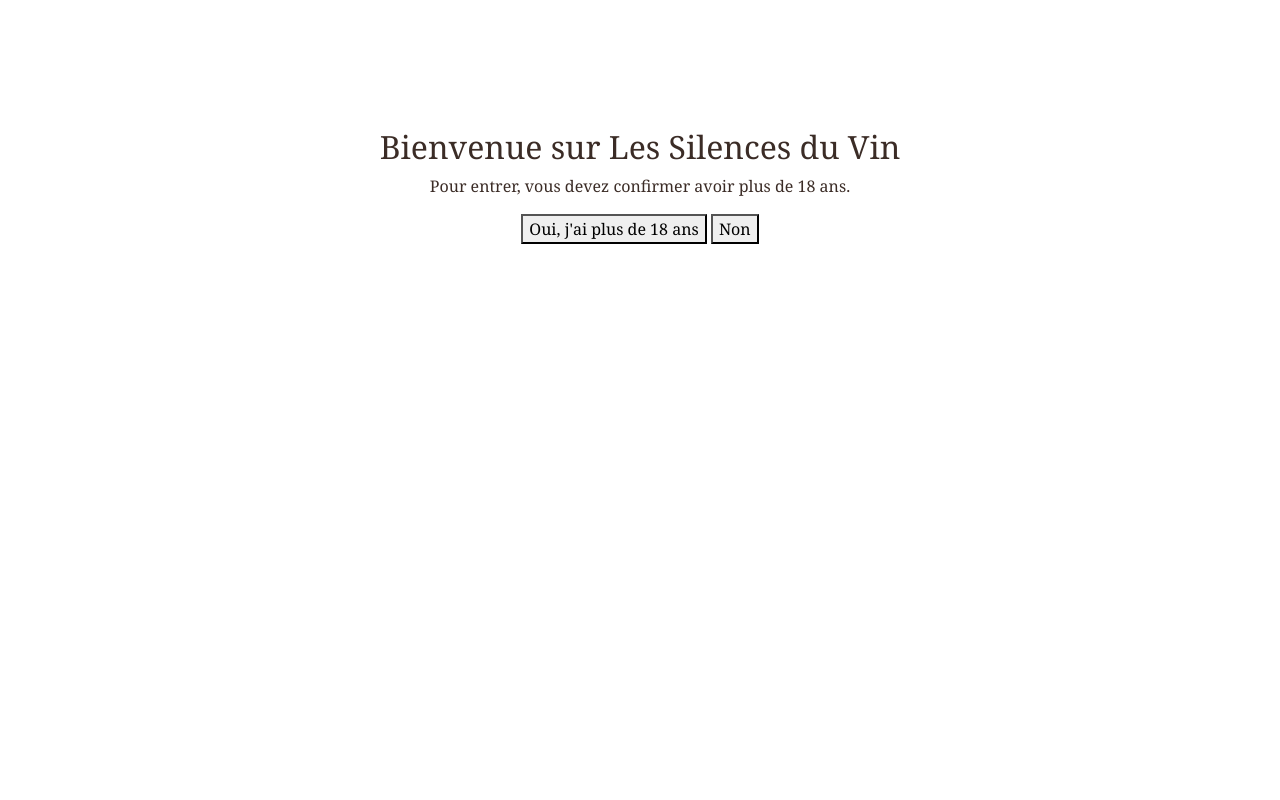
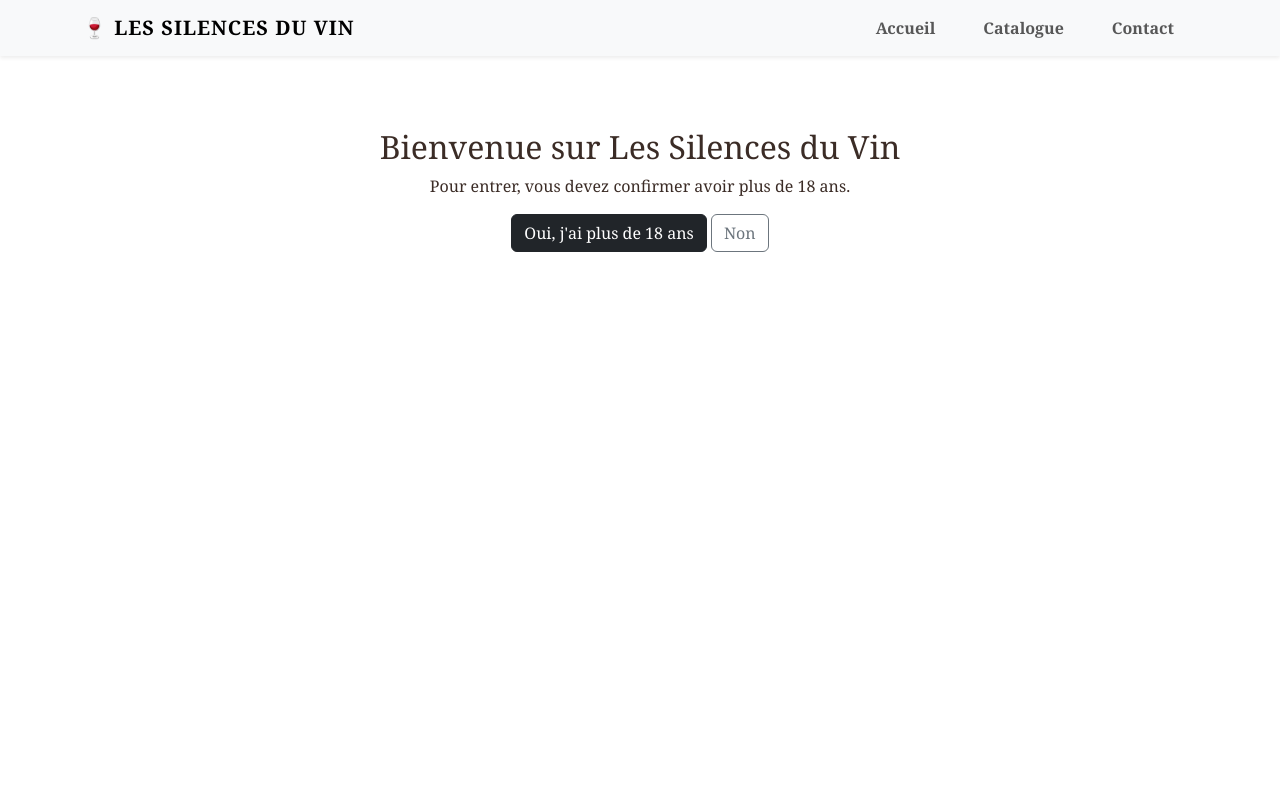
Before and after one commit to Isalys69/lessilencesduvin, a Flask app: page /rouge/ in a window 1280 px wide. Run offline with Flask 3, Linux system fonts and the light colour scheme; data that the repository does not hold is empty.

Commit message:
G1R2C1 – Bootstrap5 dans le menu principal

```diff
--- a/app/static/css/base.css
+++ b/app/static/css/base.css
@@ -15,3 +15,20 @@ body {
     padding: 0;
     min-height: 100vh;
 }
+
+
+
+.navbar-brand {
+  letter-spacing: 0.05em;
+}
+
+.nav-link {
+  transition: color 0.2s ease, background-color 0.2s ease;
+}
+
+.nav-link:hover,
+.nav-link:focus {
+  background-color: #f5f2ed;
+  color: #6a3c1f;  /* ton lie-de-vin doux */
+  border-radius: 0.3rem;
+}
--- a/app/templates/base.html
+++ b/app/templates/base.html
@@ -1,21 +1,15 @@
 <!DOCTYPE html>
 <html lang="fr">
-
 <head>
   <meta charset="UTF-8">
+  <meta name="viewport" content="width=device-width, initial-scale=1.0">
+  <title>Les Silences du Vin</title>
 
-        <title>Les Silences du Vin – L’émotion de nos vins rares</title>
-        <meta name="description" content="Chaque vin est une émotion à partager. Explorez des vins de niche uniques, sélectionnés pour leur âme et leur sincérité.">
-        <meta name="robots" content="index, follow">
-
-        <!-- ✅ Bootstrap 5 (CDN officiel) -->
+  <!-- ✅ Bootstrap CSS -->
   <link href="https://cdn.jsdelivr.net/npm/bootstrap@5.3.0/dist/css/bootstrap.min.css" rel="stylesheet">
 
   <!-- ✅ Ton CSS perso -->
   <link rel="stylesheet" href="{{ url_for('static', filename='css/base.css') }}">
-
-
-
 </head>
 
 <body>
@@ -23,38 +17,61 @@
   <div id="age-gate" style="display:none; position:fixed; top:0; left:0; width:100%; height:100%; background:#fff; text-align:center; padding-top:10%;">
     <h2>Bienvenue sur Les Silences du Vin</h2>
     <p>Pour entrer, vous devez confirmer avoir plus de 18 ans.</p>
-            <button onclick="validateAge(true)">Oui, j'ai plus de 18 ans</button>
-            <button onclick="validateAge(false)">Non</button>
+    <button onclick="validateAge(true)" class="btn btn-dark">Oui, j'ai plus de 18 ans</button>
+    <button onclick="validateAge(false)" class="btn btn-outline-secondary">Non</button>
   </div>
 
   <!-- Bandeau cookies -->
-        <div id="cookie-banner" style="display:none; background:#eee; padding:1em; text-align:center;">
+  <div id="cookie-banner" class="text-center p-3 bg-light shadow-sm" style="display:none;">
     Ce site utilise des cookies techniques essentiels à son fonctionnement.
   </div>
 
-        <!-- Header commun -->
+  <!-- ✅ Barre de navigation Bootstrap -->
   <header>
-            <nav>
-                <a href="/">Accueil</a>
-                <a href="{{ url_for('catalogue.index') }}">Catalogue des vins</a>
-                <a href="{{ url_for('contact.index') }}">Contact</a>
+    <nav class="navbar navbar-expand-lg navbar-light bg-light shadow-sm sticky-top">
+      <div class="container">
+        <a class="navbar-brand fw-bold text-uppercase" href="/">🍷 Les Silences du Vin</a>
+        <button class="navbar-toggler" type="button" data-bs-toggle="collapse"
+                data-bs-target="#navbarNav" aria-controls="navbarNav"
+                aria-expanded="false" aria-label="Toggle navigation">
+          <span class="navbar-toggler-icon"></span>
+        </button>
+        <div class="collapse navbar-collapse justify-content-end" id="navbarNav">
+          <ul class="navbar-nav text-center">
+            <li class="nav-item mx-2">
+              <a class="nav-link px-3 py-2 fw-semibold" href="/">Accueil</a>
+            </li>
+            <li class="nav-item mx-2">
+              <a class="nav-link px-3 py-2 fw-semibold" href="{{ url_for('catalogue.index') }}">Catalogue</a>
+            </li>
+            <li class="nav-item mx-2">
+              <a class="nav-link px-3 py-2 fw-semibold" href="{{ url_for('contact.index') }}">Contact</a>
+            </li>
+          </ul>
+        </div>
+      </div>
     </nav>
   </header>
 
-        <!-- Contenu normal du site -->
+  <!-- Contenu des pages -->
+  <main class="container my-4">
     {% block content %}{% endblock %}
+  </main>
 
   <!-- Footer commun -->
-        <footer>
-            <div class="footer-links">
+  <footer class="text-center py-3 mt-5 border-top">
+    <div class="footer-links mb-2">
       <a href="{{ url_for('legales.mentions') }}">Mentions légales</a> |
       <a href="{{ url_for('legales.cgv') }}">CGV</a> |
       <a href="{{ url_for('legales.confidentialite') }}">Confidentialité</a>
     </div>
-            <p>&copy; 2025 Les Silences du Vin</p>
+    <p class="mb-0">&copy; 2025 Les Silences du Vin</p>
   </footer>
 
-        <!-- Scripts -->
+  <!-- ✅ Bootstrap JS -->
+  <script src="https://cdn.jsdelivr.net/npm/bootstrap@5.3.0/dist/js/bootstrap.bundle.min.js"></script>
+
+  <!-- ✅ Scripts perso -->
   <script src="{{ url_for('static', filename='js/cookie-banner.js') }}"></script>
 </body>
 </html>
--- a/app/templates/construction.html
+++ b/app/templates/construction.html
@@ -1,7 +1,6 @@
 {% extends "base.html" %}
 
 {% block content %}
-    <h1>🍷 Les Silences du Vin</h1>
     <section id="seo-intro">
         <p>Les Silences du Vin vous invite à découvrir des vins rares et de niche, choisis pour leur âme et l’émotion qu’ils éveillent. Plus qu’une cave en ligne, c’est un espace sensible dédié à la sincérité des vignerons et au partage.</p>
     </section>
```
Lines whose indentation alone changed are shown as unchanged.
